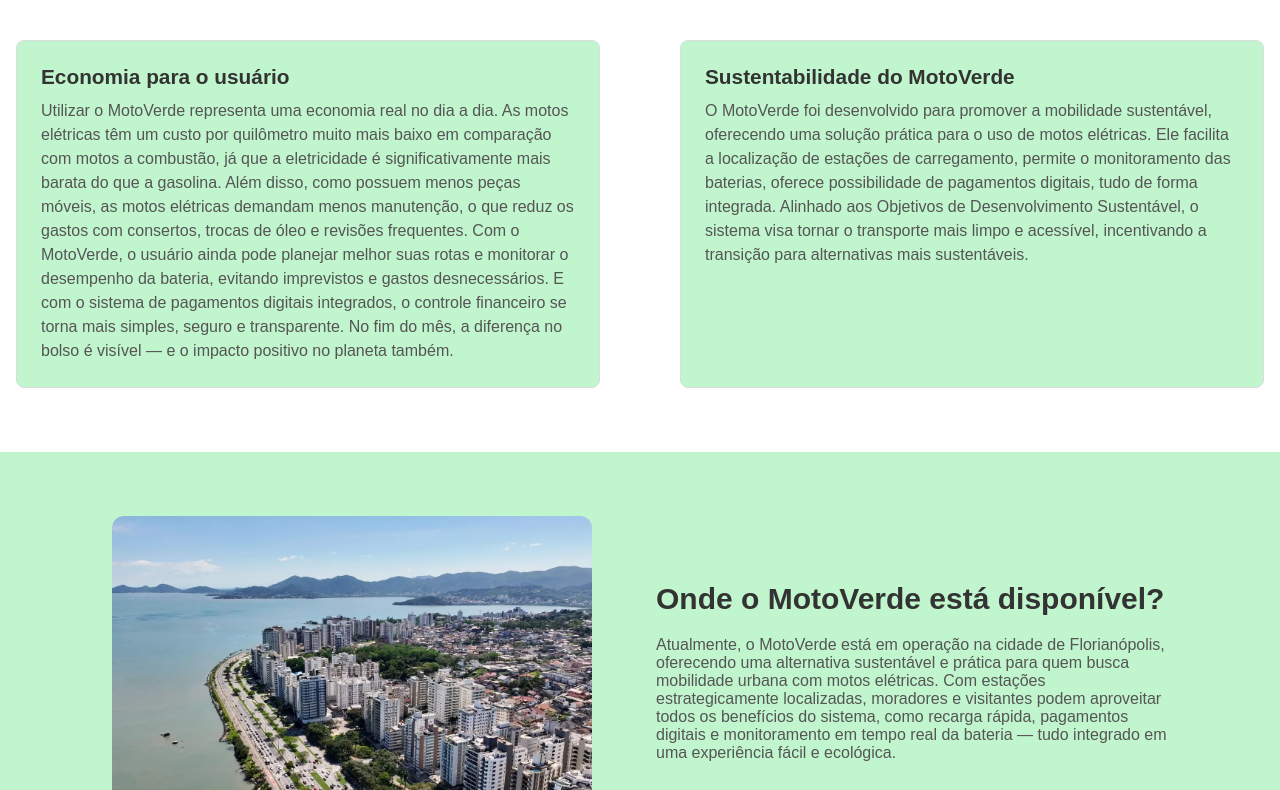
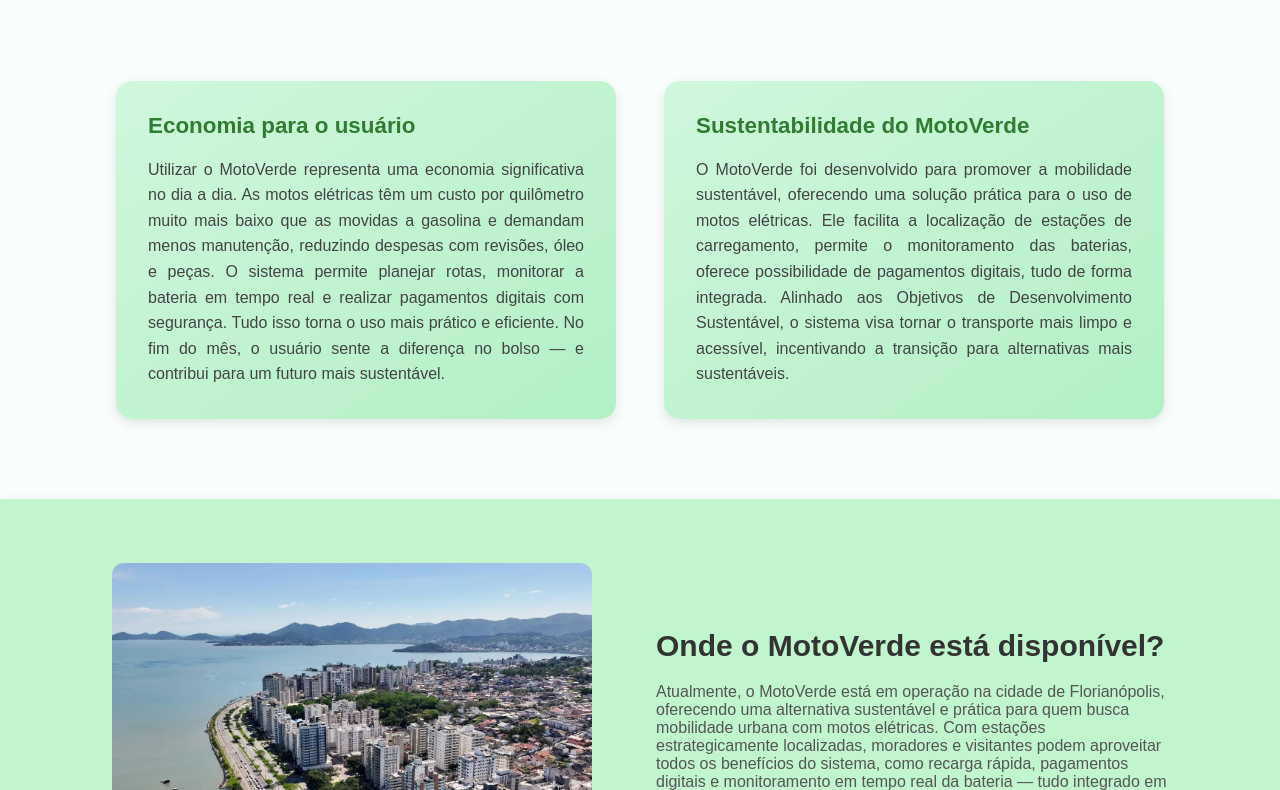
Before and after one commit to Senuuun/MotoVerde, a website: page index.html in a window 1280 px wide. Shown: the part 711-1501 px from the top of the page. Drawn offline with Linux system fonts and the light colour scheme.

Commit message:
Atualização em sombreamento e animações

```diff
--- a/index.html
+++ b/index.html
@@ -26,7 +26,7 @@
             <section class="secao-branca">
                 <div>
                     <h3> Economia para o usuário </h3>
-                    <p> Utilizar o MotoVerde representa uma economia real no dia a dia. As motos elétricas têm um custo por quilômetro muito mais baixo em comparação com motos a combustão, já que a eletricidade é significativamente mais barata do que a gasolina. Além disso, como possuem menos peças móveis, as motos elétricas demandam menos manutenção, o que reduz os gastos com consertos, trocas de óleo e revisões frequentes. Com o MotoVerde, o usuário ainda pode planejar melhor suas rotas e monitorar o desempenho da bateria, evitando imprevistos e gastos desnecessários. E com o sistema de pagamentos digitais integrados, o controle financeiro se torna mais simples, seguro e transparente. No fim do mês, a diferença no bolso é visível — e o impacto positivo no planeta também. </p>
+                    <p> Utilizar o MotoVerde representa uma economia significativa no dia a dia. As motos elétricas têm um custo por quilômetro muito mais baixo que as movidas a gasolina e demandam menos manutenção, reduzindo despesas com revisões, óleo e peças. O sistema permite planejar rotas, monitorar a bateria em tempo real e realizar pagamentos digitais com segurança. Tudo isso torna o uso mais prático e eficiente. No fim do mês, o usuário sente a diferença no bolso — e contribui para um futuro mais sustentável. </p>
                 </div>
                 <div>
                     <h3> Sustentabilidade do MotoVerde </h3>
--- a/pages/home/home.css
+++ b/pages/home/home.css
@@ -7,6 +7,7 @@
 
 .home {
   background-color: #c0f5cd;
+  box-shadow: 0 4px 12px rgba(0, 0, 0, 0.1);
   padding-top: 15vh;
   padding-bottom: 4em;
 }
@@ -59,40 +60,84 @@
   display: flex;
   flex-direction: column;
   align-items: center;
+  background-color: #f9fdfb;
+  padding-bottom: 3em;
+}
+
+#branco h2 {
+  font-size: 2rem;
+  font-weight: 700;
+  color: #29a32f;
+  margin-bottom: 2em;
+  position: relative;
+  text-align: center;
+  animation: fadeInDown 0.8s ease-in-out;
+}
+
+#branco h2::after {
+  content: "";
+  position: absolute;
+  bottom: -10px;
+  left: 50%;
+  transform: translateX(-50%);
+  width: 80px;
+  height: 4px;
+  background-color: #29a32f;
+  border-radius: 2px;
+}
+
+@keyframes fadeInDown {
+  from {
+    opacity: 0;
+    transform: translateY(-20px);
+  }
+  to {
+    opacity: 1;
+    transform: translateY(0);
+  }
 }
 
 .secao-branca {
   display: flex;
-  gap: 5em;
-  padding: 4em 1em;
+  gap: 3em;
+  flex-wrap: wrap;
+  justify-content: center;
+  padding: 2em;
+  max-width: 1200px;
+  width: 100%;
 }
 
 .secao-branca div {
-  flex: 1;
-  min-width: 350px;
-  max-width: 600px;
-  padding: 1.5em;
-  border: 1px solid #ddd;
-  border-radius: 8px;
-  background-color: #c0f5cd;
+  flex: 1 1 400px;
+  max-width: 500px;
+  padding: 2em;
+  border-radius: 16px;
+  background: linear-gradient(to bottom right, #d0f7dc, #b2f0c6);
+  box-shadow: 0 4px 12px rgba(0, 0, 0, 0.1);
+  transition: transform 0.2s ease;
+}
+
+.secao-branca div:hover {
+  transform: translateY(-5px);
 }
 
 .secao-branca h3 {
-  font-size: 1.3em;
-  color: #333;
-  margin-bottom: 0.5em;
-  font-weight: 600;
+  font-size: 1.4em;
+  color: #2e7d32;
+  margin-bottom: 0.8em;
+  font-weight: bold;
 }
 
 .secao-branca p {
   font-size: 1em;
-  color: #555;
-  line-height: 1.5;
-  margin-top: 0;
+  color: #444;
+  line-height: 1.6;
+  text-align: justify;
 }
 
 .secao-verde {
   background-color: #c0f5cd;
+  box-shadow: 0 4px 12px rgba(0, 0, 0, 0.1);
   display: flex;
   justify-content: space-evenly;
   align-items: center;
```
